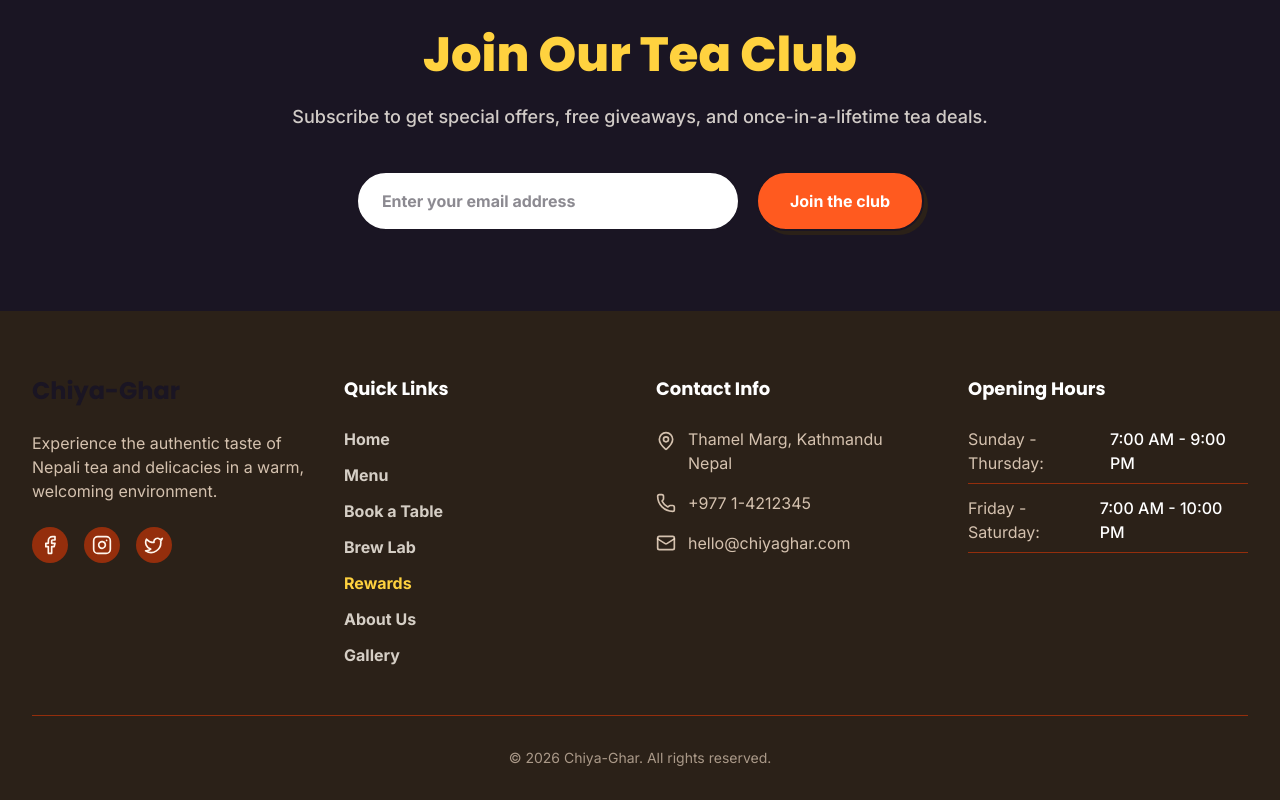
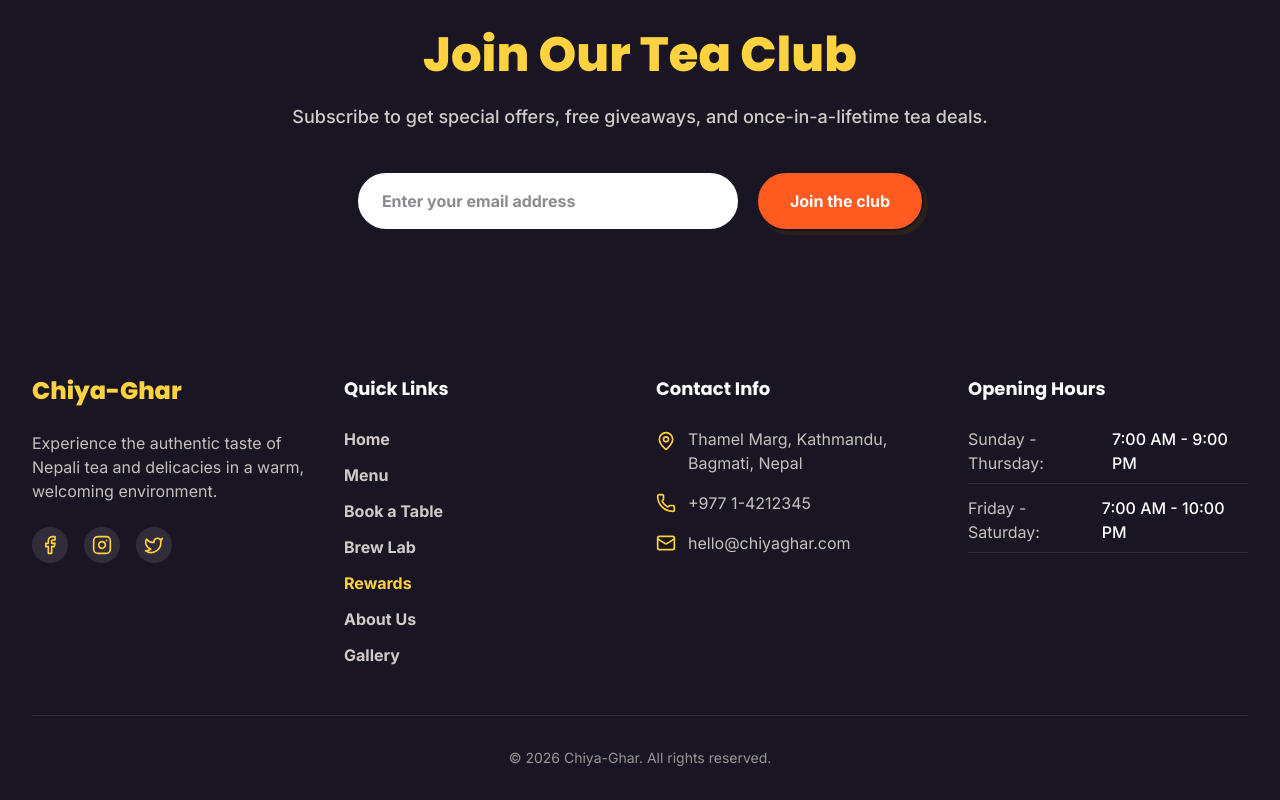
Before and after one commit to sabin-khatri/ChiyaAdda, a React (Vite) app: page / in a window 1280 px wide. Shown: the part 2723-3523 px from the top of the page. Built offline with nearby package versions, Linux system fonts and the light colour scheme.

Commit message:
updated code

```diff
--- a/src/components/layout/Footer.jsx
+++ b/src/components/layout/Footer.jsx
@@ -2,6 +2,7 @@ import React from 'react'
 import { Link } from 'react-router-dom'
 import { MapPin, Phone, Mail, Shield } from 'lucide-react'
 import { motion } from 'framer-motion'
+import { siteContent } from '../../data/siteContent'
 
 // Custom SVGs for Social Icons since lucide-react removed brand icons
 const Facebook = ({ size = 20 }) => (
@@ -35,7 +36,7 @@ const Footer = () => {
   }
 
   return (
-    <footer className="bg-primary-900 text-primary-50 pt-16 pb-8 overflow-hidden">
+    <footer className="bg-chiya-ink text-chiya-cream pt-16 pb-8 overflow-hidden">
       <div className="max-w-7xl mx-auto px-4 sm:px-6 lg:px-8">
         <motion.div
           className="grid grid-cols-1 md:grid-cols-4 gap-12 md:gap-8"
@@ -46,18 +47,18 @@ const Footer = () => {
         >
 
           <motion.div className="col-span-1 md:col-span-1" variants={itemVariants}>
-            <h3 className="text-2xl font-serif font-bold text-primary-200 mb-6">Chiya-Ghar</h3>
-            <p className="text-primary-100/80 mb-6">
+            <h3 className="text-2xl font-display font-black text-chiya-yellow mb-6">Chiya-Ghar</h3>
+            <p className="text-chiya-cream/75 mb-6">
               Experience the authentic taste of Nepali tea and delicacies in a warm, welcoming environment.
             </p>
             <div className="flex space-x-4">
-              <motion.a whileHover={{ scale: 1.1 }} whileTap={{ scale: 0.9 }} href="#" className="text-primary-200 hover:text-white transition bg-primary-800 p-2 rounded-full hover:bg-primary-700">
+              <motion.a whileHover={{ scale: 1.1 }} whileTap={{ scale: 0.9 }} href={siteContent.socials.facebook} target="_blank" rel="noreferrer" aria-label="Visit Chiya-Ghar on Facebook" className="text-chiya-yellow hover:text-white transition bg-white/10 p-2 rounded-full hover:bg-chiya-orange">
                 <Facebook size={20} />
               </motion.a>
-              <motion.a whileHover={{ scale: 1.1 }} whileTap={{ scale: 0.9 }} href="#" className="text-primary-200 hover:text-white transition bg-primary-800 p-2 rounded-full hover:bg-primary-700">
+              <motion.a whileHover={{ scale: 1.1 }} whileTap={{ scale: 0.9 }} href={siteContent.socials.instagram} target="_blank" rel="noreferrer" aria-label="Visit Chiya-Ghar on Instagram" className="text-chiya-yellow hover:text-white transition bg-white/10 p-2 rounded-full hover:bg-chiya-orange">
                 <Instagram size={20} />
               </motion.a>
-              <motion.a whileHover={{ scale: 1.1 }} whileTap={{ scale: 0.9 }} href="#" className="text-primary-200 hover:text-white transition bg-primary-800 p-2 rounded-full hover:bg-primary-700">
+              <motion.a whileHover={{ scale: 1.1 }} whileTap={{ scale: 0.9 }} href={siteContent.socials.twitter} target="_blank" rel="noreferrer" aria-label="Visit Chiya-Ghar on X" className="text-chiya-yellow hover:text-white transition bg-white/10 p-2 rounded-full hover:bg-chiya-orange">
                 <Twitter size={20} />
               </motion.a>
             </div>
@@ -79,29 +80,29 @@ const Footer = () => {
           <motion.div variants={itemVariants}>
             <h4 className="text-lg font-bold mb-6 text-white">Contact Info</h4>
             <ul className="space-y-4">
-              <li className="flex items-start gap-3 text-primary-100/80 group">
-                <MapPin size={20} className="shrink-0 mt-1 text-primary-300 group-hover:text-white transition-colors" />
-                <span>Thamel Marg, Kathmandu<br/>Nepal</span>
+              <li className="flex items-start gap-3 text-chiya-cream/75 group">
+                <MapPin size={20} className="shrink-0 mt-1 text-chiya-yellow group-hover:text-white transition-colors" />
+                <span>{siteContent.contact.address}</span>
               </li>
-              <li className="flex items-center gap-3 text-primary-100/80 group">
-                <Phone size={20} className="shrink-0 text-primary-300 group-hover:text-white transition-colors" />
-                <span>+977 1-4212345</span>
+              <li className="flex items-center gap-3 text-chiya-cream/75 group">
+                <Phone size={20} className="shrink-0 text-chiya-yellow group-hover:text-white transition-colors" />
+                <a href={`tel:${siteContent.contact.phone.replaceAll(' ', '')}`} className="hover:text-white">{siteContent.contact.phone}</a>
               </li>
-              <li className="flex items-center gap-3 text-primary-100/80 group">
-                <Mail size={20} className="shrink-0 text-primary-300 group-hover:text-white transition-colors" />
-                <span>hello@chiyaghar.com</span>
+              <li className="flex items-center gap-3 text-chiya-cream/75 group">
+                <Mail size={20} className="shrink-0 text-chiya-yellow group-hover:text-white transition-colors" />
+                <a href={`mailto:${siteContent.contact.email}`} className="hover:text-white">{siteContent.contact.email}</a>
               </li>
             </ul>
           </motion.div>
 
           <motion.div variants={itemVariants}>
             <h4 className="text-lg font-bold mb-6 text-white">Opening Hours</h4>
-            <ul className="space-y-3 text-primary-100/80">
-              <li className="flex justify-between border-b border-primary-800 pb-2">
+            <ul className="space-y-3 text-chiya-cream/75">
+              <li className="flex flex-col sm:flex-row sm:justify-between gap-1 border-b border-white/10 pb-2">
                 <span>Sunday - Thursday:</span>
                 <span className="font-medium text-white">7:00 AM - 9:00 PM</span>
               </li>
-              <li className="flex justify-between border-b border-primary-800 pb-2">
+              <li className="flex flex-col sm:flex-row sm:justify-between gap-1 border-b border-white/10 pb-2">
                 <span>Friday - Saturday:</span>
                 <span className="font-medium text-white">7:00 AM - 10:00 PM</span>
               </li>
@@ -111,7 +112,7 @@ const Footer = () => {
         </motion.div>
 
         <motion.div
-          className="border-t border-primary-800 mt-12 pt-8 text-center text-primary-100/60 text-sm"
+          className="border-t border-white/10 mt-12 pt-8 text-center text-chiya-cream/55 text-sm"
           initial={{ opacity: 0 }}
           whileInView={{ opacity: 1 }}
           viewport={{ once: true }}
```
